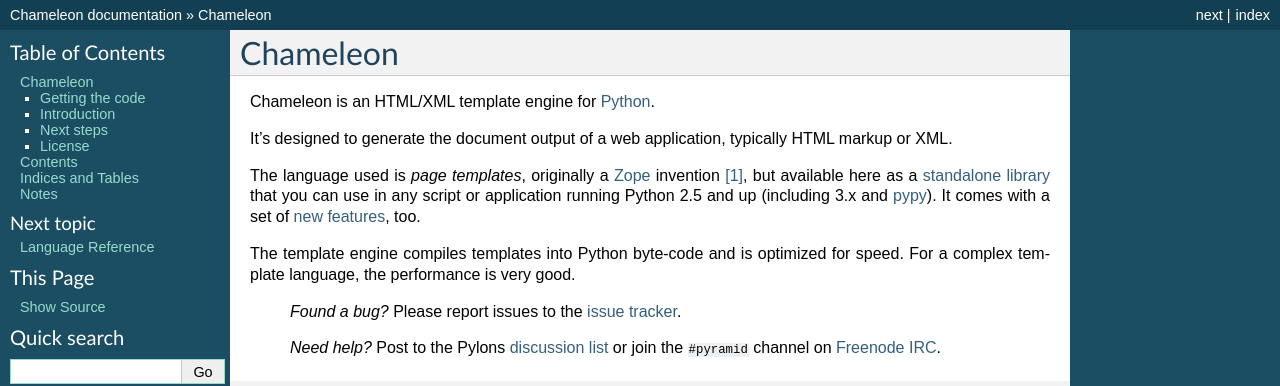
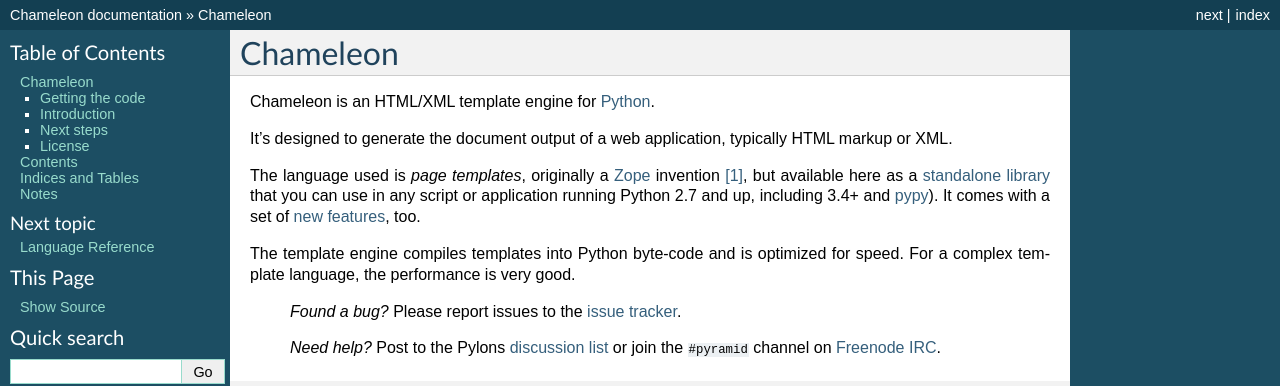
Before and after one commit to malthe/chameleon, a Sphinx documentation site: the page built from docs/index.rst, in a window 1280 px wide and 900 px high. Shown: the top 386 px of the window. Built offline with Sphinx 7.4.7, drawn with Linux system fonts in a browser that asks for light colours; pages that are not in the unit, such as notebooks, are missing from menus.

Commit message:
Drop support for Python 3.3
As it is eol since September 29, 2017, cf
https://www.python.org/dev/peps/pep-0398/#x-end-of-life

modified:   .travis.yml
modified:   README.rst
modified:   docs/index.rst

```diff
--- a/README.rst
+++ b/README.rst
@@ -5,7 +5,7 @@
 <http://www.python.org>`_. It uses the *page templates* language.
 
 You can use it in any Python web application with just about any
-version of Python (2.7 and up, including 3.3+ and `pypy
+version of Python (2.7 and up, including 3.4+ and `pypy
 <http://pypy.org>`_).
 
 Visit the `documentation <https://chameleon.readthedocs.io/en/latest/>`_
--- a/docs/index.rst
+++ b/docs/index.rst
@@ -10,7 +10,7 @@
 The language used is *page templates*, originally a `Zope
 <http://www.zope.org>`_ invention [1]_, but available here as a
 :ref:`standalone library <no-dependencies>` that you can use in any
-script or application running Python 2.5 and up (including 3.x and
+script or application running Python 2.7 and up, including 3.4+ and
 `pypy <http://pypy.org>`_). It comes with a set of :ref:`new features
 <new-features>`, too.
 
```
Also changed, not shown: .travis.yml.
